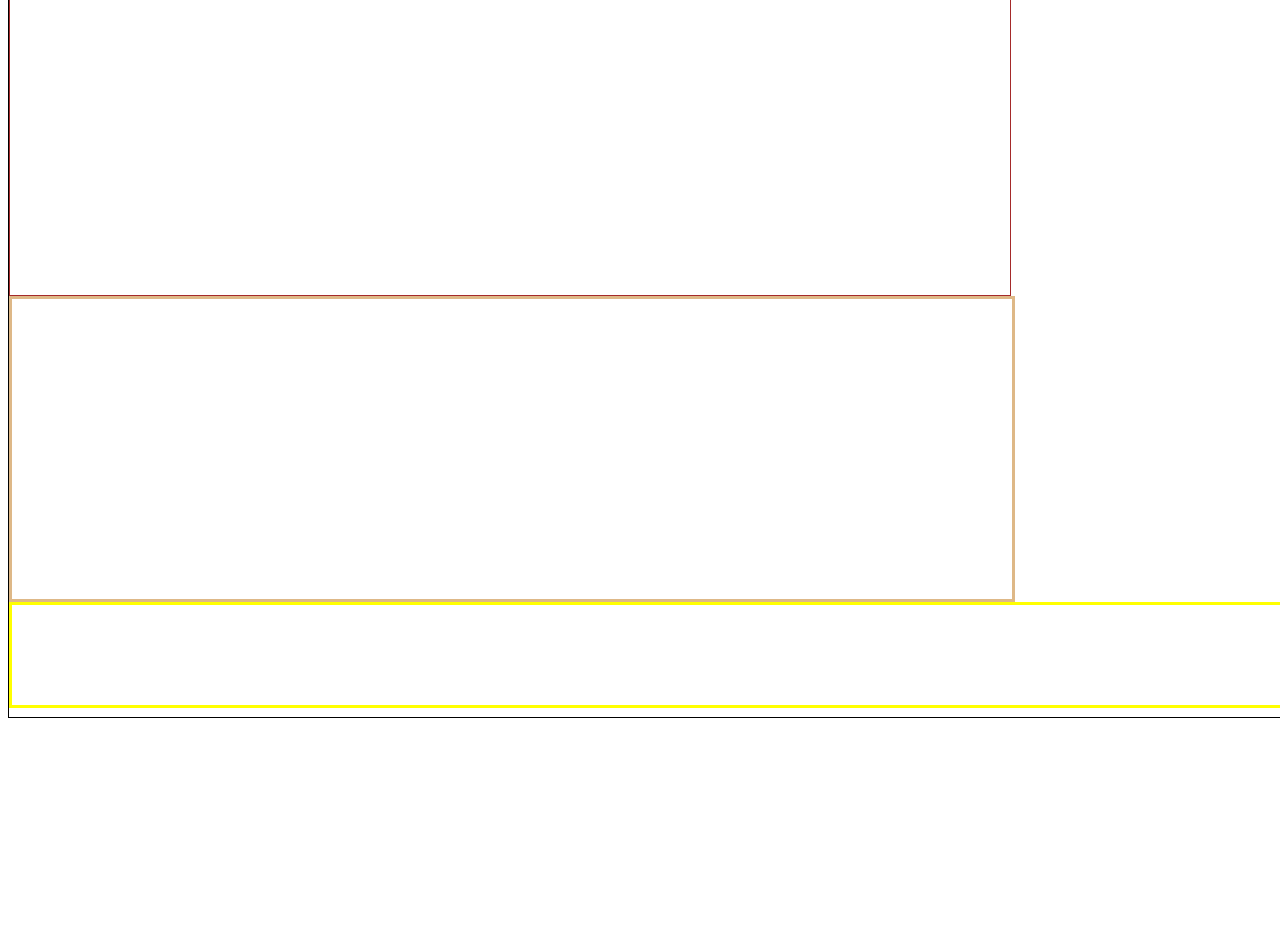
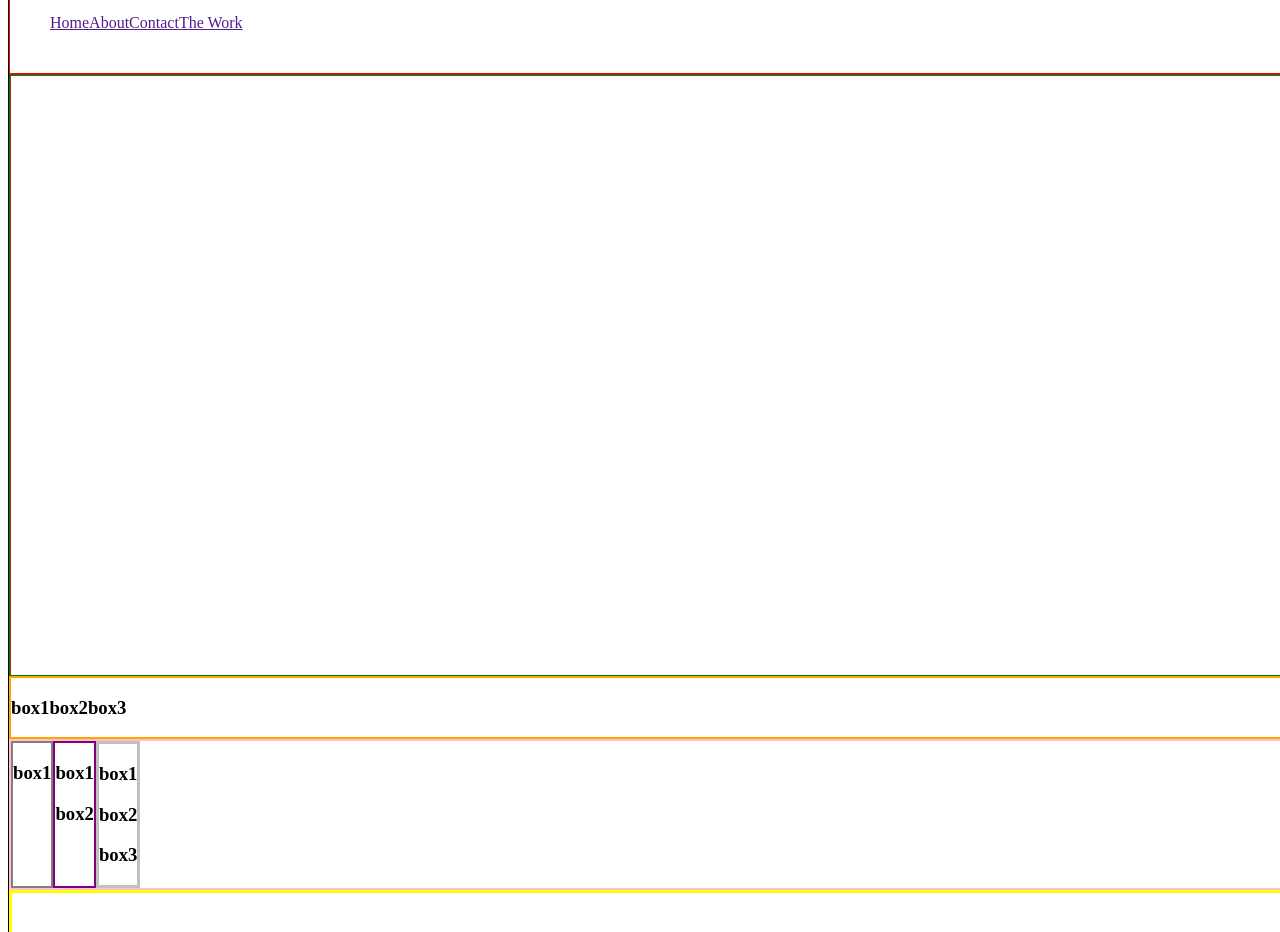
Before and after one commit to pbennings/feb6ex, a plain HTML site: page index.html in a window 1280 px wide. Shown: the part 92-1024 px from the top of the page. Before the commit the page ends 818 px from the top, so only its background shows below. Drawn offline with Linux system fonts and the light colour scheme.

Commit message:
arranging boxes

```diff
--- a/index.html
+++ b/index.html
@@ -10,7 +10,12 @@
 </head>
 
 <body>
+
+
     <div class="container">
+        <header>
+            <h1>TEST</h1>
+        </header>
         <nav>
             <ul>
                 <li><a href="">Home</a></li>
@@ -21,11 +26,36 @@
 
         </nav>
         <div class="middle">
-            <article></article>
-            <aside></aside>
+            <article>
+
+            </article>
+        </div>
+        <div class="bottom-middle">
+            <section>
+                <h3>box1</h3>
+            </section>
+            <section>
+                <h3>box2</h3>
+            </section>
+            <section>
+                <h3>box3</h3>
+            </section>
+        </div>
+        <div class="bottom-images">
+            <section class="rectangle1">
+                <h3>box1</h3>
+            </section>
+            <section class="rectangle2">
+                <h3>box1</h3>
+                <h3>box2</h3>
+            </section>
+            <section class="rectangle3">
+                <h3>box1</h3>
+                <h3>box2</h3>
+                <h3>box3</h3>
+            </section>
         </div>
         <footer></footer>
-    </div>
 
 </body>
 
--- a/main.css
+++ b/main.css
@@ -4,7 +4,7 @@
     /* justify-content: center; */
     /* align-items: center; */
     border: solid black 1px;
-    height: 100vh;
+    height: 2000px;
     width: 100vw;
 }
 
@@ -12,6 +12,7 @@ nav {
     border: solid red 1px;
     height: 75px;
     width: 100vw;
+    display: flex;
 }
 
 ul {
@@ -21,27 +22,52 @@ ul {
     justify-content: space-evenly;
 }
 
-/* .middle {
+.middle {
     border: solid green 1px;
-    height: 600px;
-    width: 800px;
-} */
+    height: 75vh;
+    width: 100vw;
+    display: flex;
+
+}
 
 article {
     border: solid brown 1px;
-    height: 300px;
-    width: 1000px;
-    display: flex;
+    height: 75vh;
+    width: 100vw;
+
 }
 
-aside {
+/* aside {
     border: solid burlywood;
-    height: 300px;
-    width: 1000px;
-}
+    height: 75vh;
+    width: 25vw;
+
+} */
 
 footer {
     border: solid yellow 3px;
     height: 100px;
     width: 100vw;
+    display: flex;
 }
+
+.bottom-images {
+    display: flex;
+    border: solid pink 2px;
+}
+.bottom-middle {
+    display: flex;
+    border: solid orange 2px;
+}
+
+.rectangle1 {
+    border: solid gray 2px;
+}
+
+.rectangle2 {
+    border: solid purple 2px;
+}
+
+.rectangle3 {
+    border: solid silver;
+}
```
